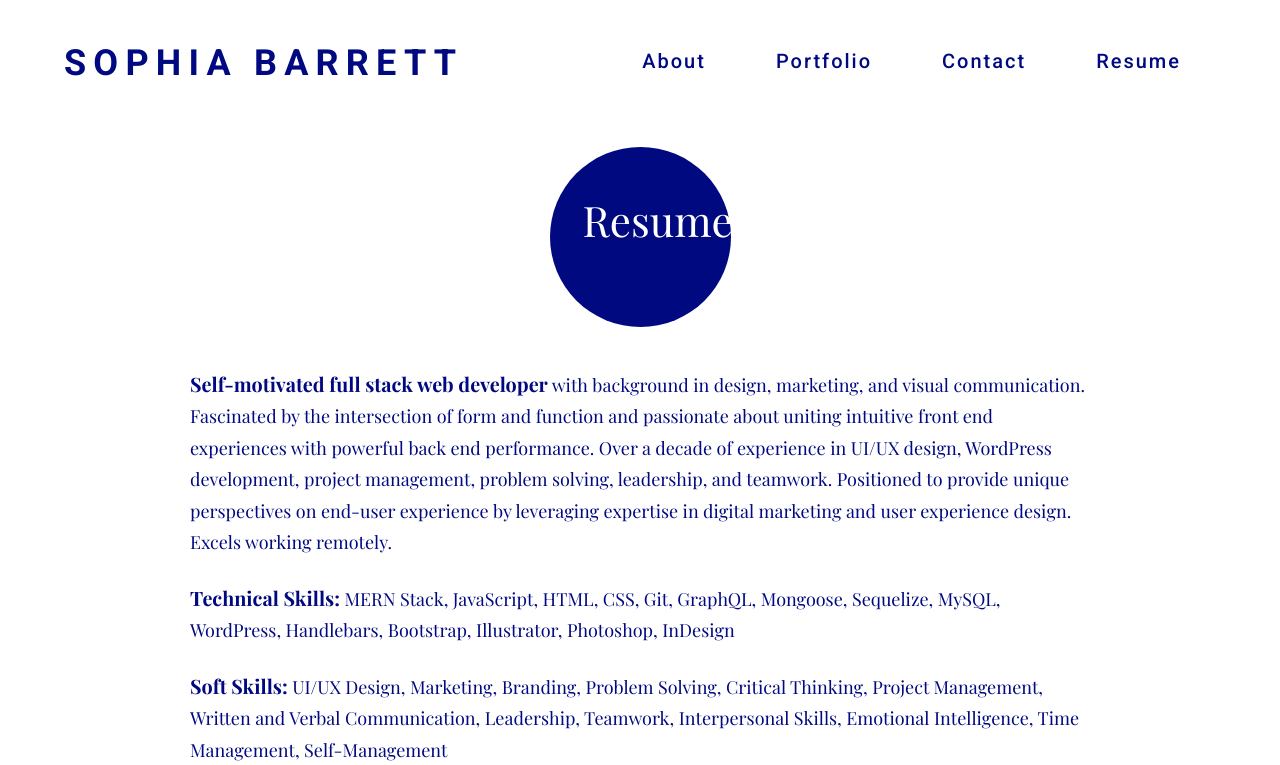
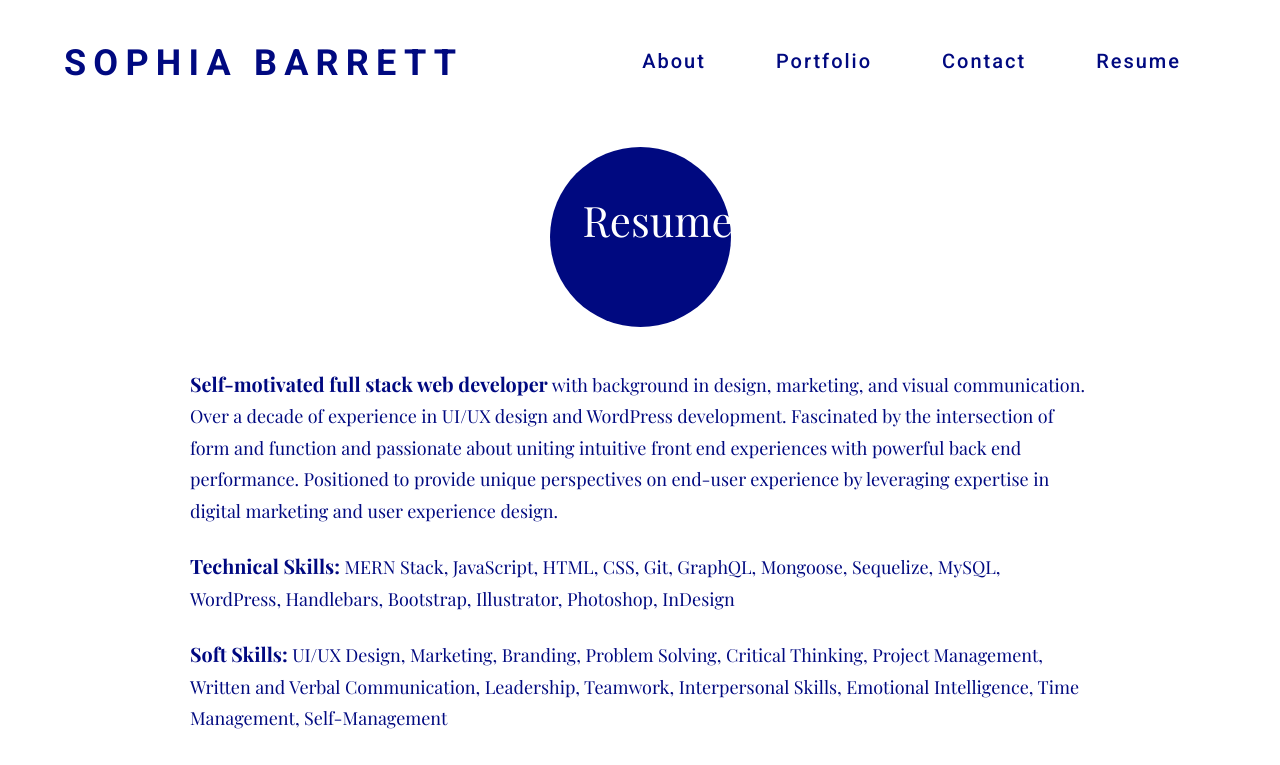
Before and after one commit to sophiabarrett/sophiabarrett.co, a React (Create React App) app: page /resume in a window 1280 px wide. Shown: the top 765 px of the page. Built offline with nearby package versions, Linux system fonts and the light colour scheme; a web font is replaced by a local one.

Commit message:
update resume summary

```diff
--- a/src/components/Resume/index.js
+++ b/src/components/Resume/index.js
@@ -9,14 +9,13 @@ function Resume() {
           <span className="paragraph-start">
             Self-motivated full stack web developer
           </span>{" "}
-          with background in design, marketing, and visual communication.
+          with background in design, marketing, and visual communication. Over a
+          decade of experience in UI/UX design and WordPress development.
           Fascinated by the intersection of form and function and passionate
           about uniting intuitive front end experiences with powerful back end
-          performance. Over a decade of experience in UI/UX design, WordPress
-          development, project management, problem solving, leadership, and
-          teamwork. Positioned to provide unique perspectives on end-user
+          performance. Positioned to provide unique perspectives on end-user
           experience by leveraging expertise in digital marketing and user
-          experience design. Excels working remotely.
+          experience design.
         </p>
         <p>
           <span className="paragraph-start">Technical Skills:</span> MERN Stack,
```
